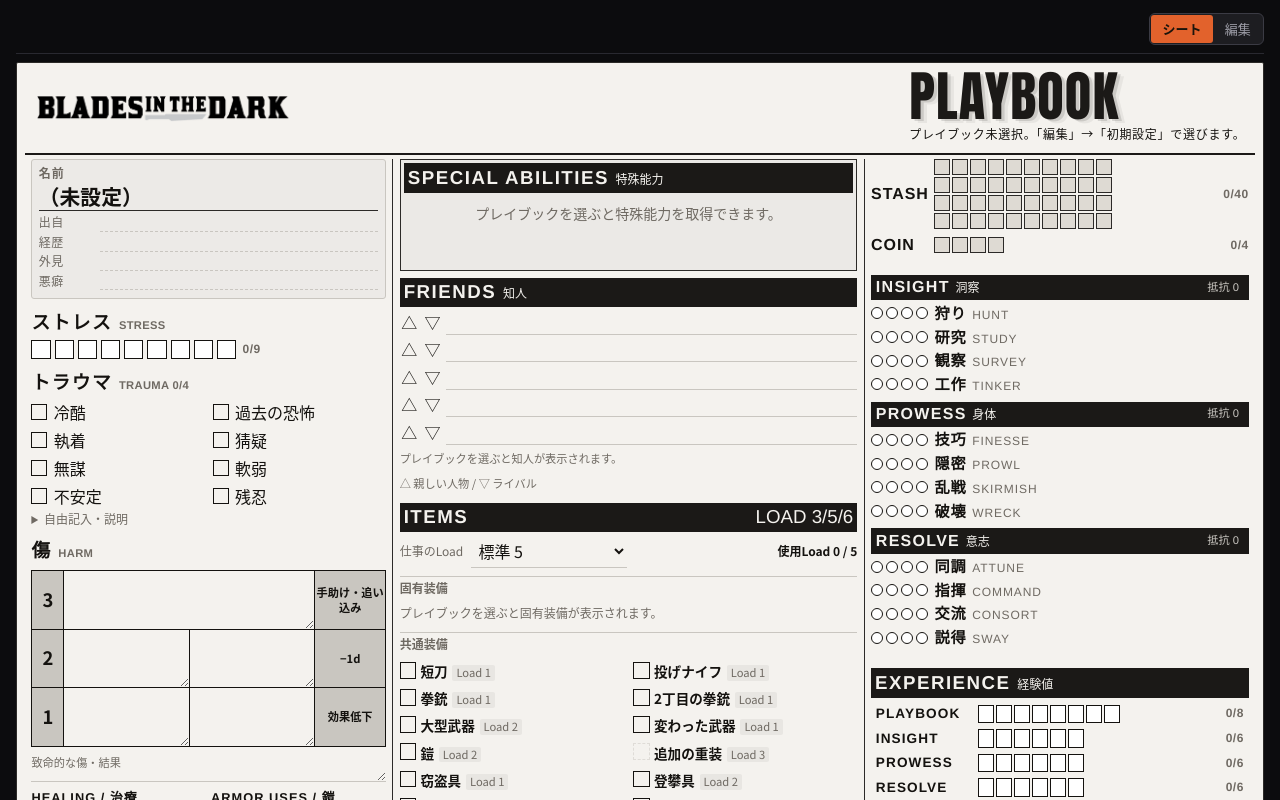
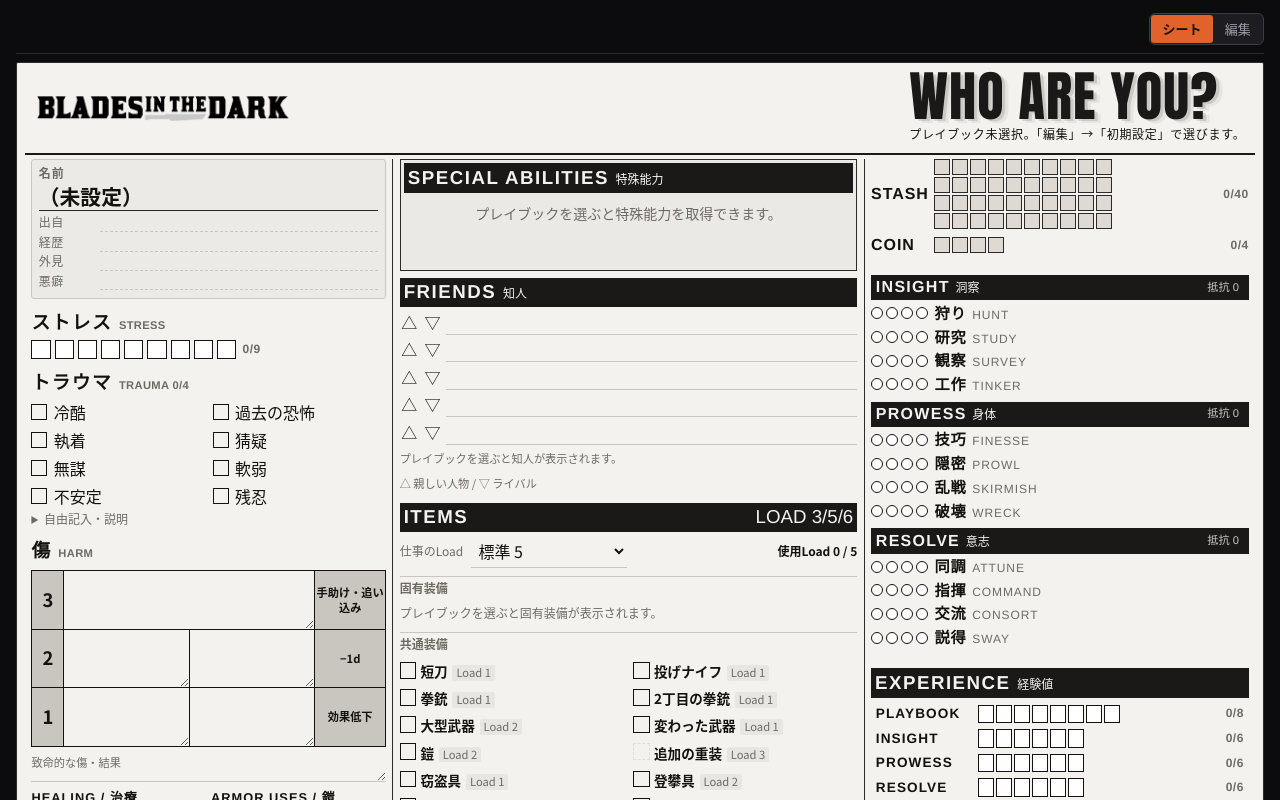
Before and after one commit to yukiohku/BladesInTheDarkSPA, a React (Vite) app: page / in a window 1280 px wide. Shown: the top 800 px of the page. Built offline with nearby package versions, Linux system fonts and the light colour scheme.

Commit message:
プレイブック未選択時の見出しをWHO ARE YOU?に変更

```diff
--- a/src/constants/labels.ts
+++ b/src/constants/labels.ts
@@ -23,7 +23,7 @@
 }
 export const PLAYBOOK_LABELS = {
   unselected: '未選択',
-  sheetTitle: 'PLAYBOOK',
+  sheetTitle: 'WHO ARE YOU?',
   sheetHint: 'プレイブック未選択。「編集」→「初期設定」で選びます。',
   selectFirst: '「初期設定」でプレイブックを選んでください。',
   friends: '知人',
```
Also changed, not shown: 1 other file (tests, documents, lock files or other folders).
